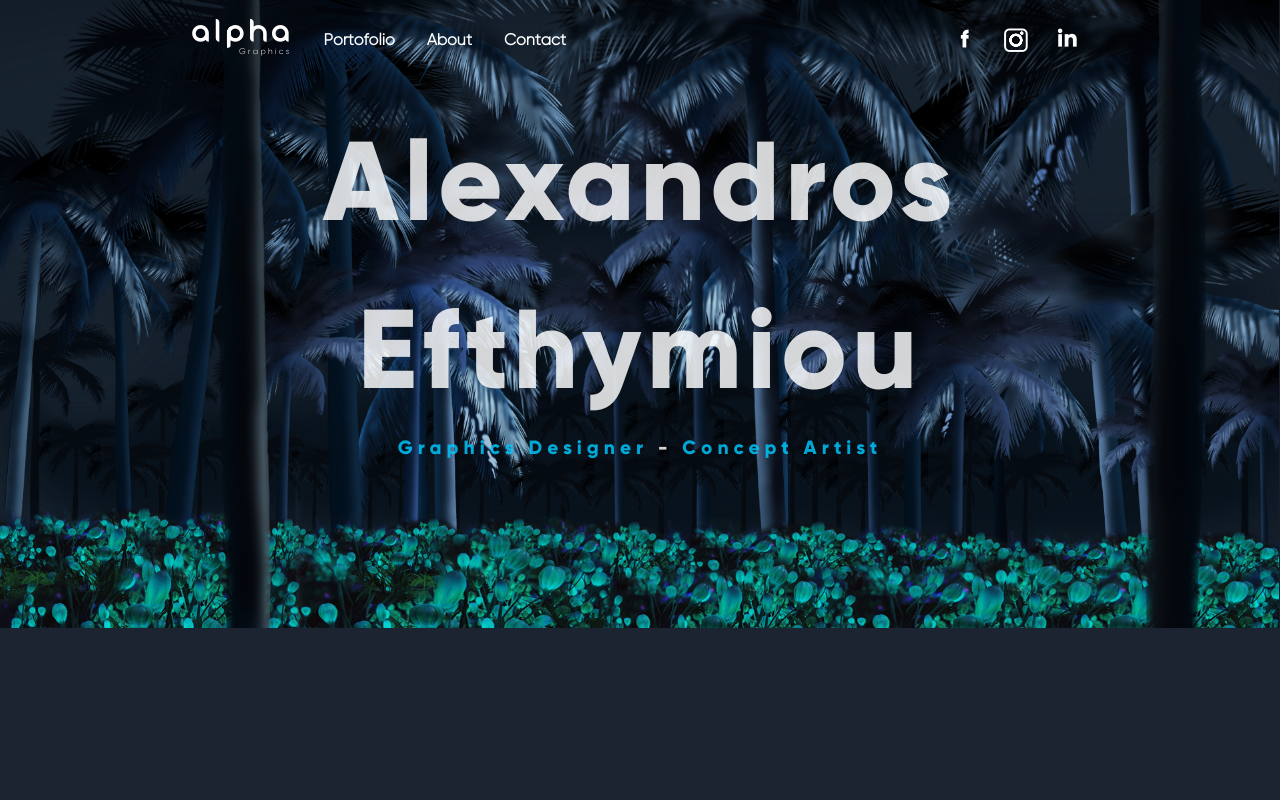
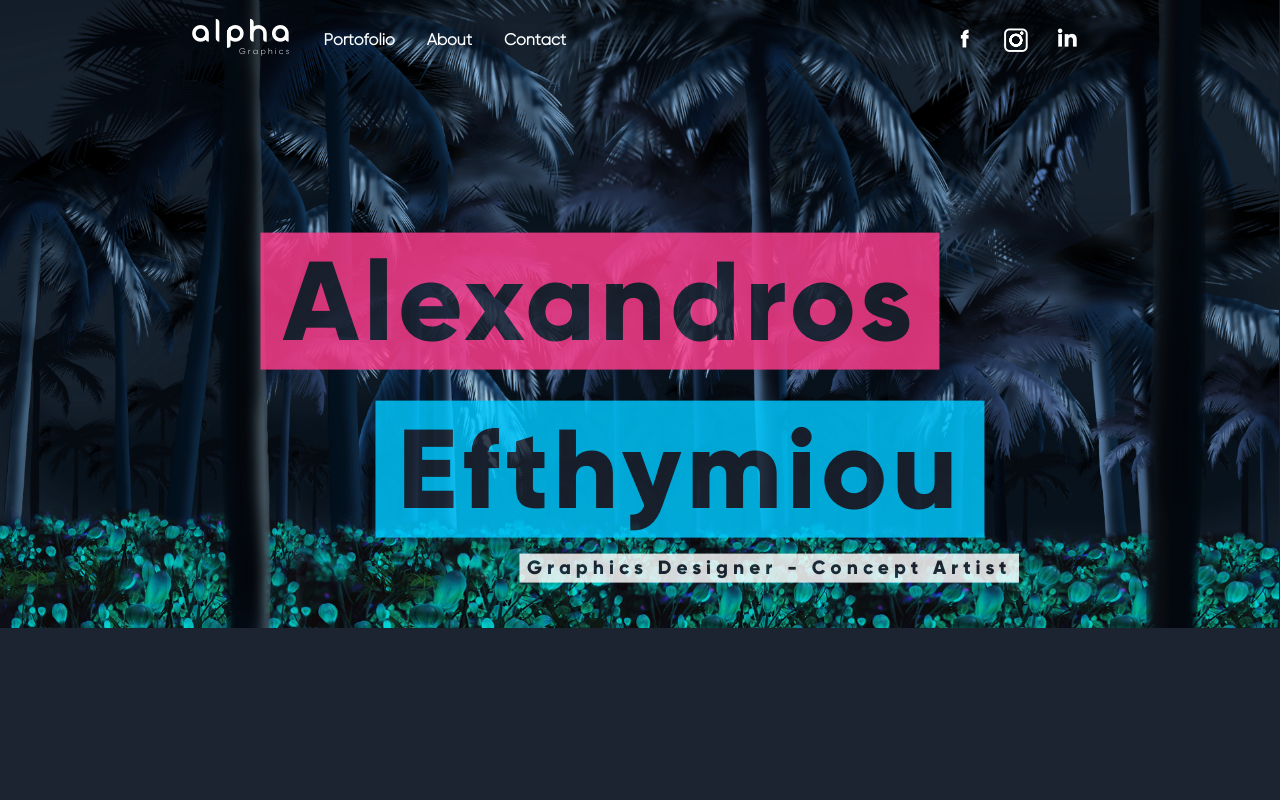
Before and after one commit to Sthanasis/Alpha-Graphics, a Vue app: page / in a window 1280 px wide. Shown: the top 800 px of the page. Built offline with nearby package versions, Linux system fonts and the light colour scheme.

Commit message:
background color added on name

```diff
--- a/public/custom/css/main.css
+++ b/public/custom/css/main.css
@@ -92,7 +92,7 @@ a {
 
 .center {
   position: absolute;
-  top: 35%;
+  top: 50%;
   left: 50%;
   transform: translate(-50%, -50%);
 }
--- a/public/custom/css/vars.css
+++ b/public/custom/css/vars.css
@@ -3,4 +3,5 @@ body {
   --LightColor: #00c9ff;
   --MediumColor: #273141;
   --MainText: #ffffff;
+  --RedColor: #ff3e8d;
 }
--- a/src/components/Logo.vue
+++ b/src/components/Logo.vue
@@ -6,10 +6,14 @@
       <div id="footerLogo">Graphics</div>
     </div>
     <div class="artistName center fade-in">
-      <div class="name">Alexandros Efthymiou</div>
+      <div class="name">
+        <span class="firstName">Alexandros</span>
+        <br />
+        <span class="lastName">Efthymiou</span>
+      </div>
       <div class="description">
         Graphics Designer
-        <span style="color: var(--MainText)">-</span> Concept Artist
+        <span>-</span> Concept Artist
       </div>
     </div>
     <div data-icon="border" class="border rightBorder"></div>
@@ -60,9 +64,30 @@ export default {};
   font-size: 7rem;
 }
 
+.firstName {
+  background-color: var(--RedColor);
+  margin-right: 5rem;
+}
+
+.lastName {
+  background-color: var(--LightColor);
+  margin-left: 5rem;
+}
+
+.firstName,
+.lastName {
+  padding: 0 0.2em;
+  color: var(--DarkColor);
+}
+
 .description {
-  color: var(--LightColor);
+  color: var(--DarkColor);
   font-size: 1.2rem;
+  background-color: var(--MainText);
+  width: fit-content;
+  width: -moz-fit-content;
+  padding: 0 0.5rem;
+  float: right;
 }
 
 .artistName {
@@ -78,4 +103,4 @@ export default {};
   margin-top: -8rem;
   margin-left: 15rem;
 }
-</style>>
+</style>
```
